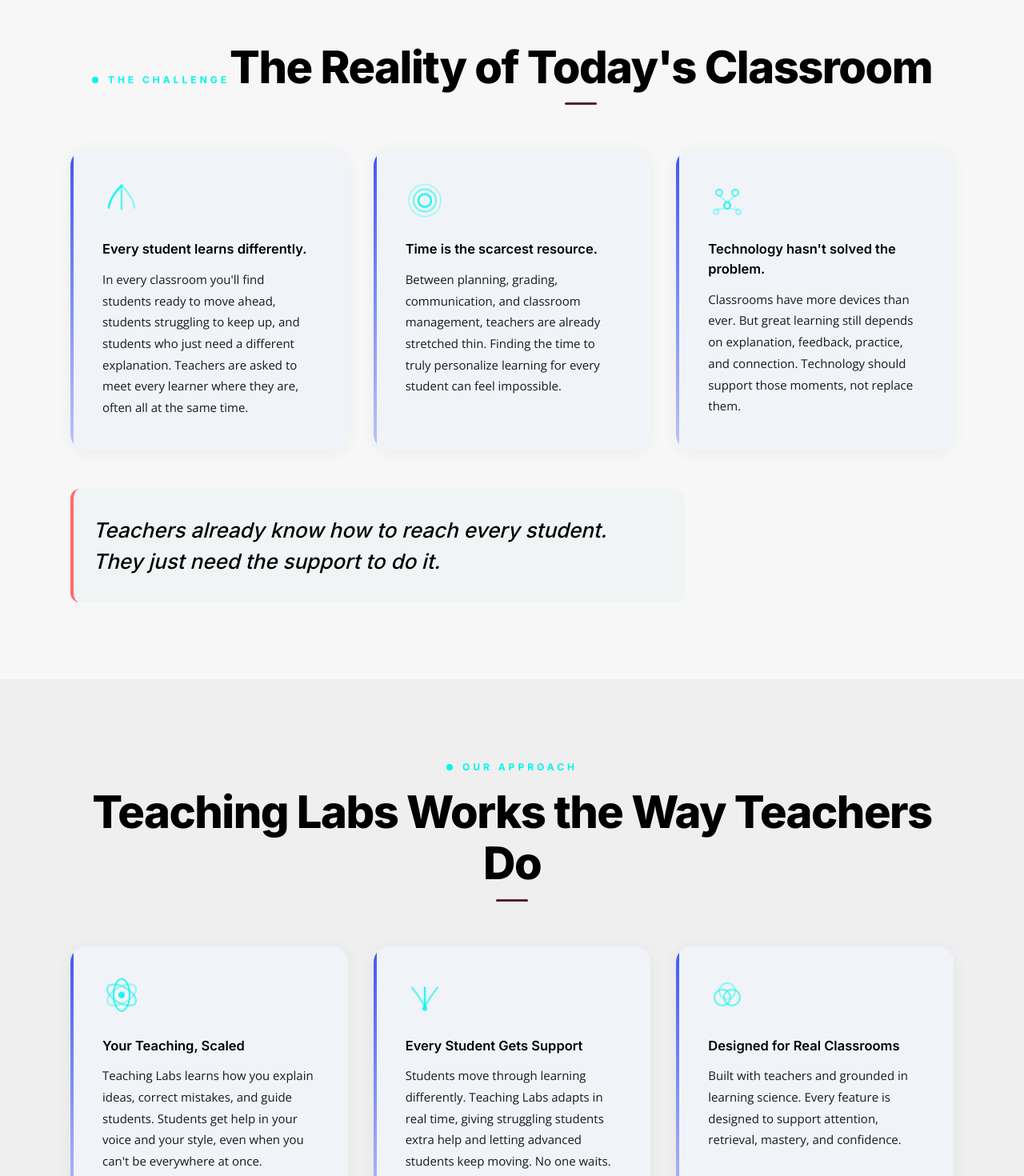
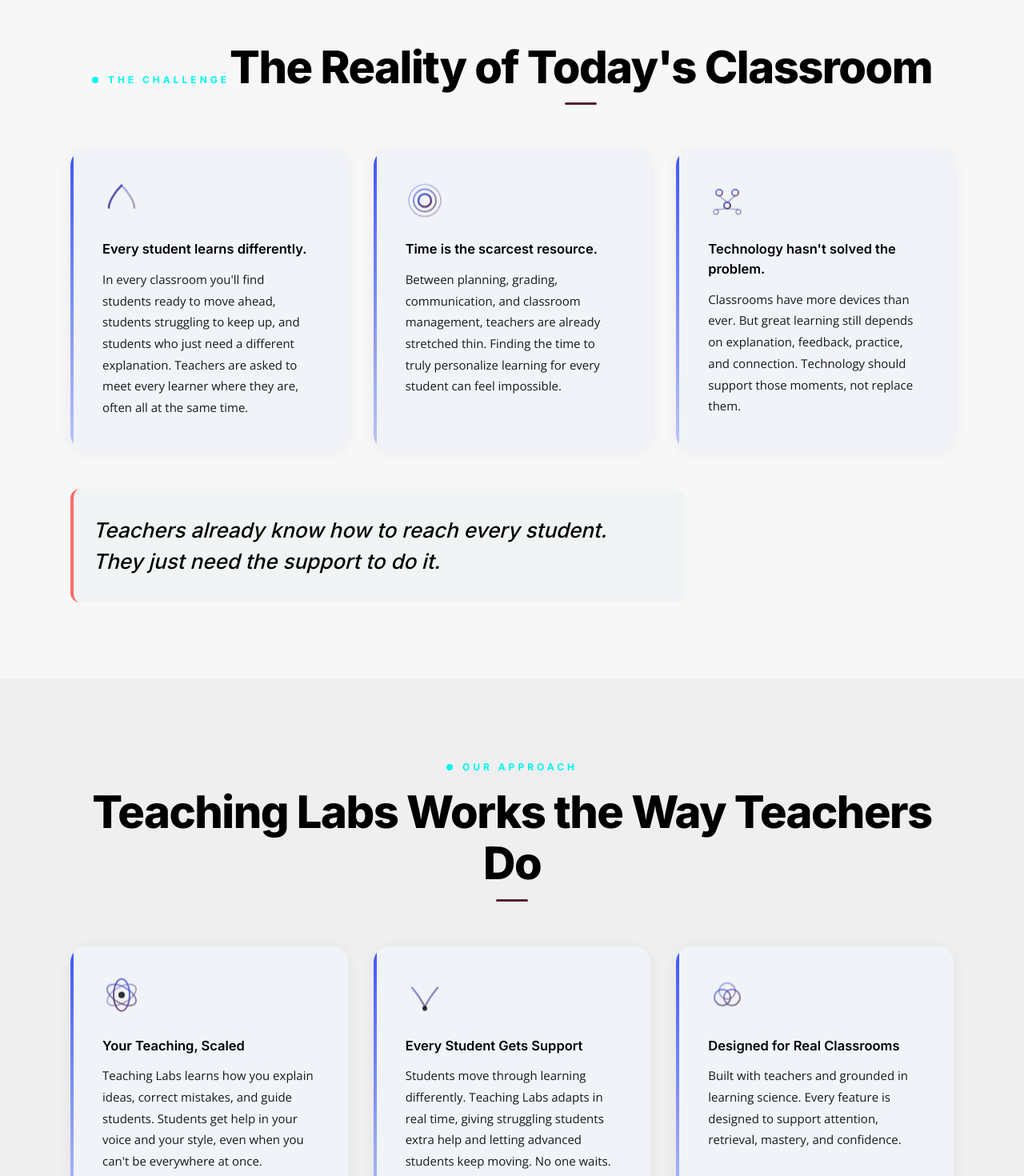
Before and after one commit to intellectualcreations/teachinglabs-marketing, a Next.js app: page /demo in a window 1280 px wide. Shown: the part 973-2443 px from the top of the page at 80% size. Built offline with nearby package versions, Linux system fonts and the light colour scheme.

Commit message:
fix: demo + how-it-works card icons — indigo→plum gradient (matching homepage)

```diff
--- a/app/demo/page.tsx
+++ b/app/demo/page.tsx
@@ -14,46 +14,66 @@ export const metadata: Metadata = {
 
 function IconDiverge() {
   return (
-    <svg viewBox="0 0 48 48" fill="none" className="w-12 h-12 text-teal">
-      <path d="M24 8 C16 16, 8 28, 8 36" stroke="currentColor" strokeWidth="2.5" strokeLinecap="round" opacity="0.9" />
-      <path d="M24 8 C24 18, 24 28, 24 38" stroke="currentColor" strokeWidth="2.5" strokeLinecap="round" opacity="0.6" />
-      <path d="M24 8 C32 16, 40 28, 40 36" stroke="currentColor" strokeWidth="2.5" strokeLinecap="round" opacity="0.4" />
+    <svg viewBox="0 0 48 48" fill="none" className="w-12 h-12"><defs>
+        <linearGradient id="ig1" x1="0%" y1="0%" x2="100%" y2="100%">
+          <stop offset="0%" stopColor="#4056F4" />
+          <stop offset="100%" stopColor="#561F37" />
+        </linearGradient>
+      </defs>
+      <path d="M24 8 C16 16, 8 28, 8 36" stroke="url(#ig1)" strokeWidth="2.5" strokeLinecap="round" opacity="0.9" />
+      <path d="M24 8 C24 18, 24 28, 24 38" stroke="url(#ig1)" strokeWidth="2.5" strokeLinecap="round" opacity="0.6" />
+      <path d="M24 8 C32 16, 40 28, 40 36" stroke="url(#ig1)" strokeWidth="2.5" strokeLinecap="round" opacity="0.4" />
     </svg>
   );
 }
 
 function IconConcentric() {
   return (
-    <svg viewBox="0 0 48 48" fill="none" className="w-12 h-12 text-teal">
-      <circle cx="24" cy="24" r="8" stroke="currentColor" strokeWidth="2.5" opacity="0.9" />
-      <circle cx="24" cy="24" r="14" stroke="currentColor" strokeWidth="2" opacity="0.6" />
-      <circle cx="24" cy="24" r="20" stroke="currentColor" strokeWidth="1.5" opacity="0.35" />
+    <svg viewBox="0 0 48 48" fill="none" className="w-12 h-12"><defs>
+        <linearGradient id="ig2" x1="0%" y1="0%" x2="100%" y2="100%">
+          <stop offset="0%" stopColor="#4056F4" />
+          <stop offset="100%" stopColor="#561F37" />
+        </linearGradient>
+      </defs>
+      <circle cx="24" cy="24" r="8" stroke="url(#ig2)" strokeWidth="2.5" opacity="0.9" />
+      <circle cx="24" cy="24" r="14" stroke="url(#ig2)" strokeWidth="2" opacity="0.6" />
+      <circle cx="24" cy="24" r="20" stroke="url(#ig2)" strokeWidth="1.5" opacity="0.35" />
     </svg>
   );
 }
 
 function IconNetwork() {
   return (
-    <svg viewBox="0 0 48 48" fill="none" className="w-12 h-12 text-teal">
-      <circle cx="14" cy="14" r="4" stroke="currentColor" strokeWidth="2" opacity="0.7" />
-      <circle cx="34" cy="14" r="4" stroke="currentColor" strokeWidth="2" opacity="0.7" />
-      <circle cx="24" cy="30" r="4" stroke="currentColor" strokeWidth="2" opacity="0.9" />
-      <circle cx="10" cy="38" r="3" stroke="currentColor" strokeWidth="1.5" opacity="0.5" />
-      <circle cx="38" cy="38" r="3" stroke="currentColor" strokeWidth="1.5" opacity="0.5" />
-      <line x1="14" y1="18" x2="24" y2="26" stroke="currentColor" strokeWidth="1.5" opacity="0.5" />
-      <line x1="34" y1="18" x2="24" y2="26" stroke="currentColor" strokeWidth="1.5" opacity="0.5" />
-      <line x1="24" y1="34" x2="10" y2="35" stroke="currentColor" strokeWidth="1.5" opacity="0.4" />
-      <line x1="24" y1="34" x2="38" y2="35" stroke="currentColor" strokeWidth="1.5" opacity="0.4" />
+    <svg viewBox="0 0 48 48" fill="none" className="w-12 h-12"><defs>
+        <linearGradient id="ig3" x1="0%" y1="0%" x2="100%" y2="100%">
+          <stop offset="0%" stopColor="#4056F4" />
+          <stop offset="100%" stopColor="#561F37" />
+        </linearGradient>
+      </defs>
+      <circle cx="14" cy="14" r="4" stroke="url(#ig3)" strokeWidth="2" opacity="0.7" />
+      <circle cx="34" cy="14" r="4" stroke="url(#ig3)" strokeWidth="2" opacity="0.7" />
+      <circle cx="24" cy="30" r="4" stroke="url(#ig3)" strokeWidth="2" opacity="0.9" />
+      <circle cx="10" cy="38" r="3" stroke="url(#ig3)" strokeWidth="1.5" opacity="0.5" />
+      <circle cx="38" cy="38" r="3" stroke="url(#ig3)" strokeWidth="1.5" opacity="0.5" />
+      <line x1="14" y1="18" x2="24" y2="26" stroke="url(#ig3)" strokeWidth="1.5" opacity="0.5" />
+      <line x1="34" y1="18" x2="24" y2="26" stroke="url(#ig3)" strokeWidth="1.5" opacity="0.5" />
+      <line x1="24" y1="34" x2="10" y2="35" stroke="url(#ig3)" strokeWidth="1.5" opacity="0.4" />
+      <line x1="24" y1="34" x2="38" y2="35" stroke="url(#ig3)" strokeWidth="1.5" opacity="0.4" />
     </svg>
   );
 }
 
 function IconOrbit() {
   return (
-    <svg viewBox="0 0 48 48" fill="none" className="w-12 h-12 text-teal">
-      <ellipse cx="24" cy="24" rx="20" ry="10" stroke="currentColor" strokeWidth="2" opacity="0.4" transform="rotate(-30 24 24)" />
-      <ellipse cx="24" cy="24" rx="20" ry="10" stroke="currentColor" strokeWidth="2" opacity="0.6" transform="rotate(30 24 24)" />
-      <ellipse cx="24" cy="24" rx="20" ry="10" stroke="currentColor" strokeWidth="2" opacity="0.8" transform="rotate(90 24 24)" />
+    <svg viewBox="0 0 48 48" fill="none" className="w-12 h-12"><defs>
+        <linearGradient id="ig4" x1="0%" y1="0%" x2="100%" y2="100%">
+          <stop offset="0%" stopColor="#4056F4" />
+          <stop offset="100%" stopColor="#561F37" />
+        </linearGradient>
+      </defs>
+      <ellipse cx="24" cy="24" rx="20" ry="10" stroke="url(#ig4)" strokeWidth="2" opacity="0.4" transform="rotate(-30 24 24)" />
+      <ellipse cx="24" cy="24" rx="20" ry="10" stroke="url(#ig4)" strokeWidth="2" opacity="0.6" transform="rotate(30 24 24)" />
+      <ellipse cx="24" cy="24" rx="20" ry="10" stroke="url(#ig4)" strokeWidth="2" opacity="0.8" transform="rotate(90 24 24)" />
       <circle cx="24" cy="24" r="4" fill="currentColor" opacity="0.9" />
     </svg>
   );
@@ -61,10 +81,15 @@ function IconOrbit() {
 
 function IconFunnel() {
   return (
-    <svg viewBox="0 0 48 48" fill="none" className="w-12 h-12 text-teal">
-      <path d="M8 12 Q18 24, 24 36" stroke="currentColor" strokeWidth="2.5" strokeLinecap="round" opacity="0.6" />
-      <path d="M24 12 Q24 24, 24 36" stroke="currentColor" strokeWidth="2.5" strokeLinecap="round" opacity="0.8" />
-      <path d="M40 12 Q30 24, 24 36" stroke="currentColor" strokeWidth="2.5" strokeLinecap="round" opacity="0.6" />
+    <svg viewBox="0 0 48 48" fill="none" className="w-12 h-12"><defs>
+        <linearGradient id="ig5" x1="0%" y1="0%" x2="100%" y2="100%">
+          <stop offset="0%" stopColor="#4056F4" />
+          <stop offset="100%" stopColor="#561F37" />
+        </linearGradient>
+      </defs>
+      <path d="M8 12 Q18 24, 24 36" stroke="url(#ig5)" strokeWidth="2.5" strokeLinecap="round" opacity="0.6" />
+      <path d="M24 12 Q24 24, 24 36" stroke="url(#ig5)" strokeWidth="2.5" strokeLinecap="round" opacity="0.8" />
+      <path d="M40 12 Q30 24, 24 36" stroke="url(#ig5)" strokeWidth="2.5" strokeLinecap="round" opacity="0.6" />
       <circle cx="24" cy="38" r="3" fill="currentColor" opacity="0.9" />
     </svg>
   );
@@ -72,10 +97,15 @@ function IconFunnel() {
 
 function IconVenn() {
   return (
-    <svg viewBox="0 0 48 48" fill="none" className="w-12 h-12 text-teal">
-      <circle cx="18" cy="24" r="10" stroke="currentColor" strokeWidth="2" opacity="0.6" />
-      <circle cx="30" cy="24" r="10" stroke="currentColor" strokeWidth="2" opacity="0.6" />
-      <circle cx="24" cy="16" r="10" stroke="currentColor" strokeWidth="2" opacity="0.4" />
+    <svg viewBox="0 0 48 48" fill="none" className="w-12 h-12"><defs>
+        <linearGradient id="ig6" x1="0%" y1="0%" x2="100%" y2="100%">
+          <stop offset="0%" stopColor="#4056F4" />
+          <stop offset="100%" stopColor="#561F37" />
+        </linearGradient>
+      </defs>
+      <circle cx="18" cy="24" r="10" stroke="url(#ig6)" strokeWidth="2" opacity="0.6" />
+      <circle cx="30" cy="24" r="10" stroke="url(#ig6)" strokeWidth="2" opacity="0.6" />
+      <circle cx="24" cy="16" r="10" stroke="url(#ig6)" strokeWidth="2" opacity="0.4" />
     </svg>
   );
 }
--- a/app/how-it-works/page.tsx
+++ b/app/how-it-works/page.tsx
@@ -15,36 +15,51 @@ export const metadata: Metadata = {
 
 function IconTeach() {
   return (
-    <svg viewBox="0 0 48 48" fill="none" className="w-12 h-12 text-teal">
-      <path d="M24 8 C16 16, 8 28, 8 36" stroke="currentColor" strokeWidth="2.5" strokeLinecap="round" opacity="0.9" />
-      <path d="M24 8 C24 18, 24 28, 24 38" stroke="currentColor" strokeWidth="2.5" strokeLinecap="round" opacity="0.6" />
-      <path d="M24 8 C32 16, 40 28, 40 36" stroke="currentColor" strokeWidth="2.5" strokeLinecap="round" opacity="0.4" />
+    <svg viewBox="0 0 48 48" fill="none" className="w-12 h-12"><defs>
+        <linearGradient id="ig1" x1="0%" y1="0%" x2="100%" y2="100%">
+          <stop offset="0%" stopColor="#4056F4" />
+          <stop offset="100%" stopColor="#561F37" />
+        </linearGradient>
+      </defs>
+      <path d="M24 8 C16 16, 8 28, 8 36" stroke="url(#ig1)" strokeWidth="2.5" strokeLinecap="round" opacity="0.9" />
+      <path d="M24 8 C24 18, 24 28, 24 38" stroke="url(#ig1)" strokeWidth="2.5" strokeLinecap="round" opacity="0.6" />
+      <path d="M24 8 C32 16, 40 28, 40 36" stroke="url(#ig1)" strokeWidth="2.5" strokeLinecap="round" opacity="0.4" />
     </svg>
   );
 }
 
 function IconStudents() {
   return (
-    <svg viewBox="0 0 48 48" fill="none" className="w-12 h-12 text-teal">
-      <circle cx="24" cy="24" r="8" stroke="currentColor" strokeWidth="2.5" opacity="0.9" />
-      <circle cx="24" cy="24" r="14" stroke="currentColor" strokeWidth="2" opacity="0.6" />
-      <circle cx="24" cy="24" r="20" stroke="currentColor" strokeWidth="1.5" opacity="0.35" />
+    <svg viewBox="0 0 48 48" fill="none" className="w-12 h-12"><defs>
+        <linearGradient id="ig2" x1="0%" y1="0%" x2="100%" y2="100%">
+          <stop offset="0%" stopColor="#4056F4" />
+          <stop offset="100%" stopColor="#561F37" />
+        </linearGradient>
+      </defs>
+      <circle cx="24" cy="24" r="8" stroke="url(#ig2)" strokeWidth="2.5" opacity="0.9" />
+      <circle cx="24" cy="24" r="14" stroke="url(#ig2)" strokeWidth="2" opacity="0.6" />
+      <circle cx="24" cy="24" r="20" stroke="url(#ig2)" strokeWidth="1.5" opacity="0.35" />
     </svg>
   );
 }
 
 function IconFocus() {
   return (
-    <svg viewBox="0 0 48 48" fill="none" className="w-12 h-12 text-teal">
-      <circle cx="14" cy="14" r="4" stroke="currentColor" strokeWidth="2" opacity="0.7" />
-      <circle cx="34" cy="14" r="4" stroke="currentColor" strokeWidth="2" opacity="0.7" />
-      <circle cx="24" cy="30" r="4" stroke="currentColor" strokeWidth="2" opacity="0.9" />
-      <circle cx="10" cy="38" r="3" stroke="currentColor" strokeWidth="1.5" opacity="0.5" />
-      <circle cx="38" cy="38" r="3" stroke="currentColor" strokeWidth="1.5" opacity="0.5" />
-      <line x1="14" y1="18" x2="24" y2="26" stroke="currentColor" strokeWidth="1.5" opacity="0.5" />
-      <line x1="34" y1="18" x2="24" y2="26" stroke="currentColor" strokeWidth="1.5" opacity="0.5" />
-      <line x1="24" y1="34" x2="10" y2="35" stroke="currentColor" strokeWidth="1.5" opacity="0.4" />
-      <line x1="24" y1="34" x2="38" y2="35" stroke="currentColor" strokeWidth="1.5" opacity="0.4" />
+    <svg viewBox="0 0 48 48" fill="none" className="w-12 h-12"><defs>
+        <linearGradient id="ig3" x1="0%" y1="0%" x2="100%" y2="100%">
+          <stop offset="0%" stopColor="#4056F4" />
+          <stop offset="100%" stopColor="#561F37" />
+        </linearGradient>
+      </defs>
+      <circle cx="14" cy="14" r="4" stroke="url(#ig3)" strokeWidth="2" opacity="0.7" />
+      <circle cx="34" cy="14" r="4" stroke="url(#ig3)" strokeWidth="2" opacity="0.7" />
+      <circle cx="24" cy="30" r="4" stroke="url(#ig3)" strokeWidth="2" opacity="0.9" />
+      <circle cx="10" cy="38" r="3" stroke="url(#ig3)" strokeWidth="1.5" opacity="0.5" />
+      <circle cx="38" cy="38" r="3" stroke="url(#ig3)" strokeWidth="1.5" opacity="0.5" />
+      <line x1="14" y1="18" x2="24" y2="26" stroke="url(#ig3)" strokeWidth="1.5" opacity="0.5" />
+      <line x1="34" y1="18" x2="24" y2="26" stroke="url(#ig3)" strokeWidth="1.5" opacity="0.5" />
+      <line x1="24" y1="34" x2="10" y2="35" stroke="url(#ig3)" strokeWidth="1.5" opacity="0.4" />
+      <line x1="24" y1="34" x2="38" y2="35" stroke="url(#ig3)" strokeWidth="1.5" opacity="0.4" />
     </svg>
   );
 }
```
